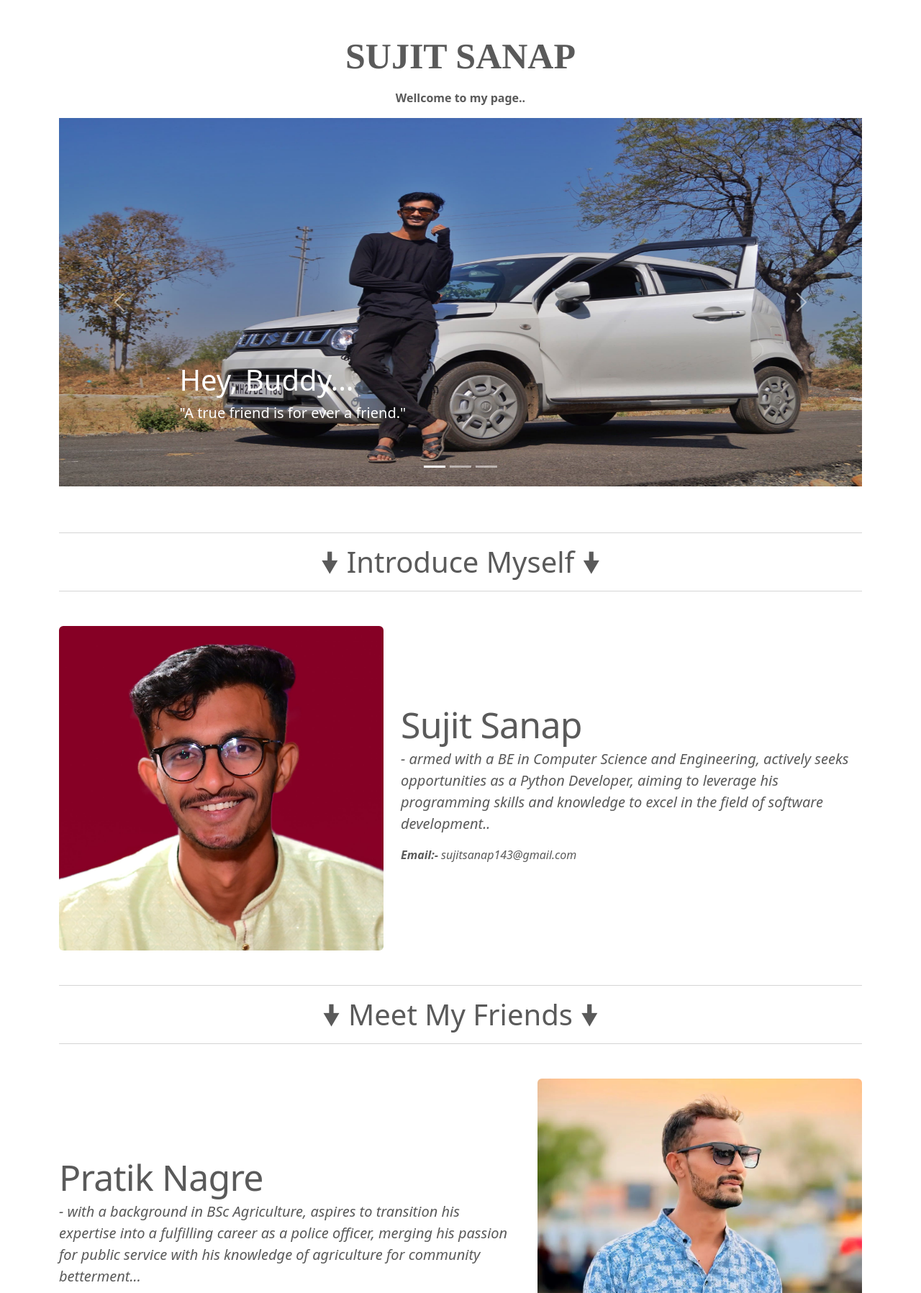
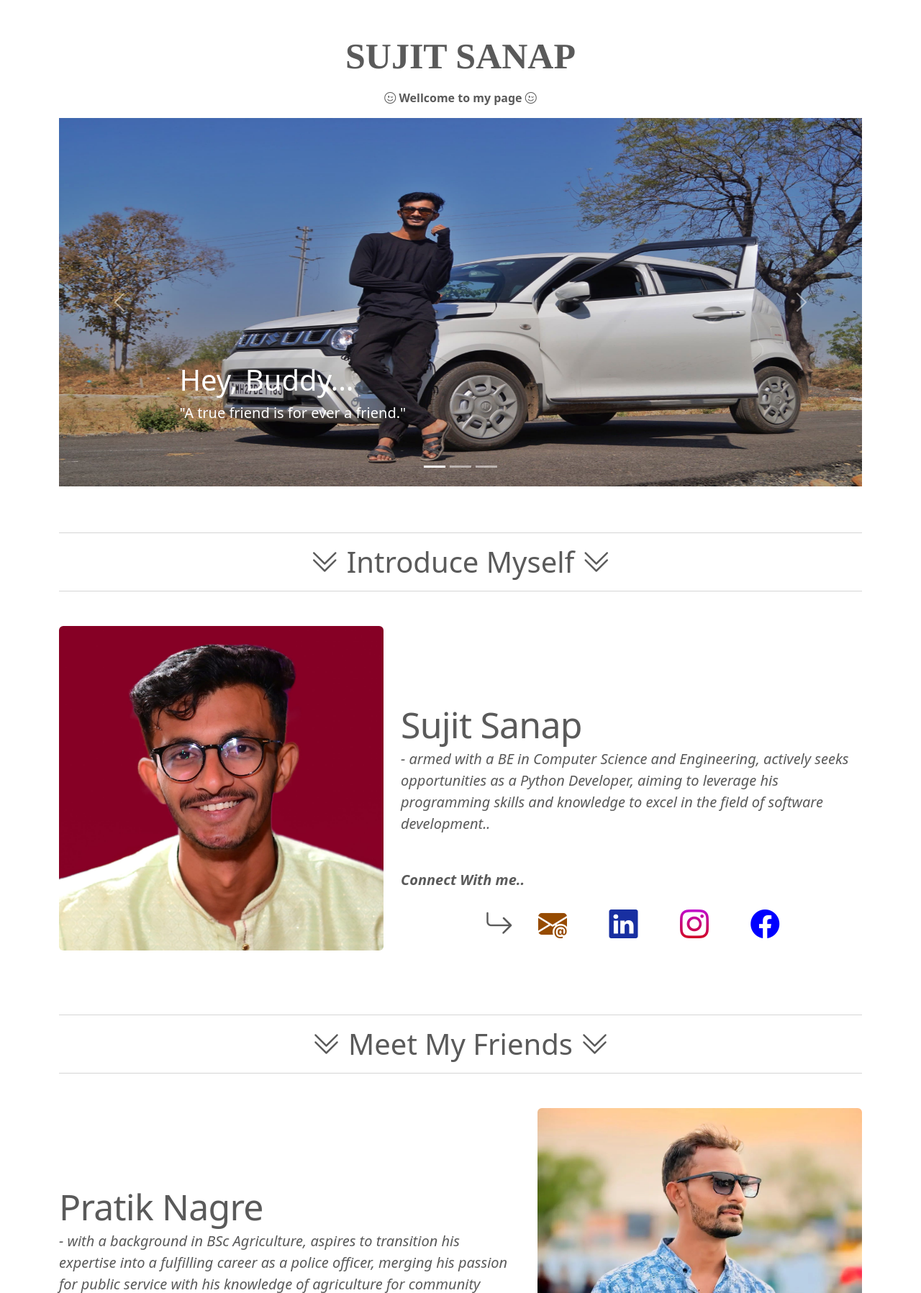
Before and after one commit to sujitsanap143/frds-web-tp, a Flask app: page / in a window 1280 px wide. Shown: the top 1797 px of the page at 72% size. Run offline with Flask 3, Linux system fonts and the light colour scheme; some libraries are stand-ins or nearby versions.

Commit message:
add social media link and replace arrow

```diff
--- a/templates/index.html
+++ b/templates/index.html
@@ -11,7 +11,9 @@
 
   <link href="https://cdn.jsdelivr.net/npm/bootstrap@5.0.2/dist/css/bootstrap.min.css" rel="stylesheet" integrity="sha384-EVSTQN3/azprG1Anm3QDgpJLIm9Nao0Yz1ztcQTwFspd3yD65VohhpuuCOmLASjC" crossorigin="anonymous">
 
-    <link href="https://cdn.jsdelivr.net/npm/bootstrap@5.0.2/dist/css/bootstrap.min.css" rel="stylesheet" integrity="sha384-EVSTQN3/azprG1Anm3QDgpJLIm9Nao0Yz1ztcQTwFspd3yD65VohhpuuCOmLASjC" crossorigin="anonymous">
+  <link rel="stylesheet" href="https://cdn.jsdelivr.net/npm/bootstrap-icons@1.11.3/font/bootstrap-icons.min.css">
+
+
 
     <link rel="canonical" href="https://getbootstrap.com/docs/5.0/examples/carousel/">
 
@@ -34,6 +36,25 @@
                 font-size: 3.5rem;
             }
         }
+
+      #socialmedia{
+          font-size: 40px;
+          text-align: center;
+          margin-right: 0px;
+          margin-left: 50px;
+      }
+
+      #wp{color:#964b00;}
+      #fb{color:blue;}
+      #insta{
+
+          background: -webkit-linear-gradient(rgb(188, 12, 241), 					rgb(212, 4, 4));
+          -webkit-background-clip: text;
+          -webkit-text-fill-color: transparent;
+        }
+
+      #ld{color:#182fa1;}
+
     </style>
 
 
@@ -45,7 +66,7 @@
 
 <div class='container'>
     <h1 style='font-family:Times, "Times New Roman", serif; font-size:50px;'><center><b>SUJIT SANAP</b></center></h1>
-  <p><center><b>Wellcome to my page..</b></center></p>
+  <p><center><b><i class="bi bi-emoji-wink"></i>  Wellcome to my page  <i class="bi bi-emoji-wink"></i></b></center></p>
 
 
 
@@ -109,13 +130,30 @@
 
             <!-- START THE FEATURETTES -->
       <hr>
-      <center><h1>🠟 Introduce Myself 🠟</h1></center>
+      <center><h1><i class="bi bi-chevron-double-down"></i> Introduce Myself <i class="bi bi-chevron-double-down"></i></h1></center>
       <hr class='mb-5'>
       <div class="row featurette">
         <div class="col-md-7 order-md-2">
             <h2 class="featurette-heading"><b>Sujit Sanap</b></h2>
             <p class="lead"><em>- armed with a BE in Computer Science and Engineering, actively seeks opportunities as a Python Developer, aiming to leverage his programming skills and knowledge to excel in the field of software development..</em></p>
-          <p><em><b>Email:-</b> sujitsanap143@gmail.com</em></p>
+
+          <p style='font-size:20px;' class='mt-5'><em><b>Connect With me..</b></em></p>
+
+          <div id='socialmedia' class='mb-5'>
+            <i class="bi bi-arrow-return-right ms-0"></i>
+
+            <a href="mailto:sujitsanap143@gmail.com" target="_blank"><i class="bi bi-envelope-at-fill ms-4" id="wp"></i></a>
+
+            <a href="https://www.linkedin.com/in/sujit-sanap-b673b4216/" target="_blank"><i class="bi bi-linkedin mx-5" id="ld"></i></a>
+
+            <a href="https://www.instagram.com/sujit_sanap_/" target="_blank"><i class="bi bi-instagram" id="insta"></i></a>
+
+
+
+            <a href="https://www.facebook.com/sujit.sanap.33/" target="_blank"><i class="bi bi-facebook mx-5" id="fb"></i></a>
+
+          </div>
+
         </div>
         <div class="col-md-5 order-md-1">
           <img src='static/sujitprof.jpeg' class="bd-placeholder-img bd-placeholder-img-lg featurette-image img-fluid mx-auto rounded mx-auto d-block" alt="...">
@@ -129,7 +167,7 @@
 
 
             <hr class='mt-5'>
-            <center><h1>🠟 Meet My Friends 🠟</h1></center>
+            <center><h1><i class="bi bi-chevron-double-down"></i> Meet My Friends <i class="bi bi-chevron-double-down"></i></h1></center>
             <hr class='mb-5'>
 
             <div class="row featurette">
```
